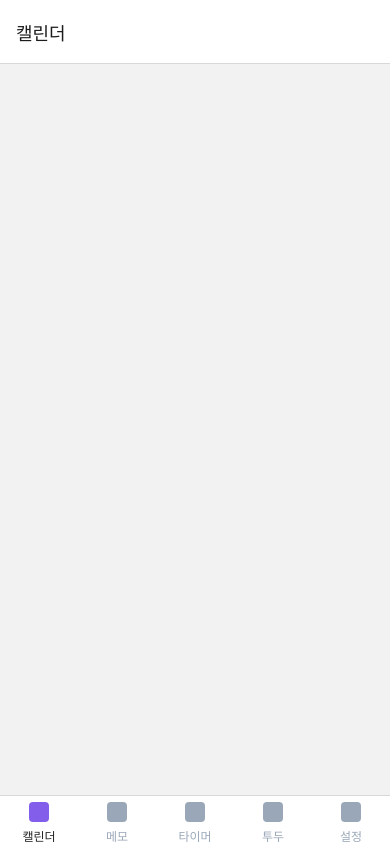
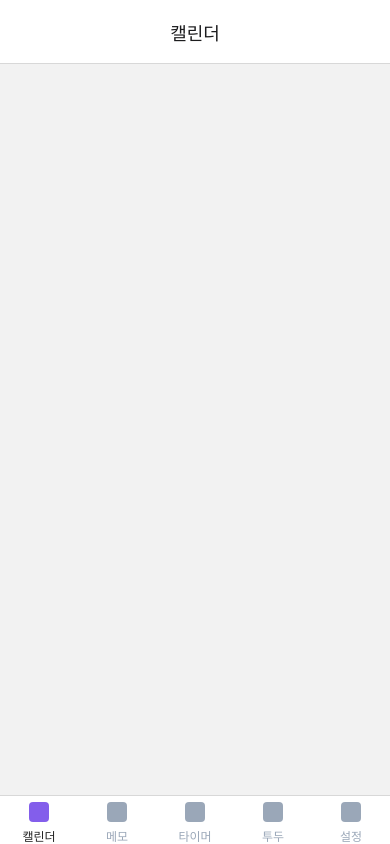
Before and after one commit to Ohjaeyeop/RN_Project, a React Native app: screen / in a window 390 px wide. Built offline with nearby package versions, Linux system fonts and the light colour scheme.

Commit message:
header 중앙 정렬

```diff
--- a/src/navigation/MainTabNavigator.tsx
+++ b/src/navigation/MainTabNavigator.tsx
@@ -47,7 +47,7 @@ const TabBarLabel = ({focused, label}: {focused: boolean; label: string}) => {
 const MainTabNavigator = () => {
   return (
     <NavigationContainer>
-      <Tab.Navigator>
+      <Tab.Navigator screenOptions={{headerTitleAlign: 'center'}}>
         <Tab.Screen
           name="Diary"
           component={Diary}
```
